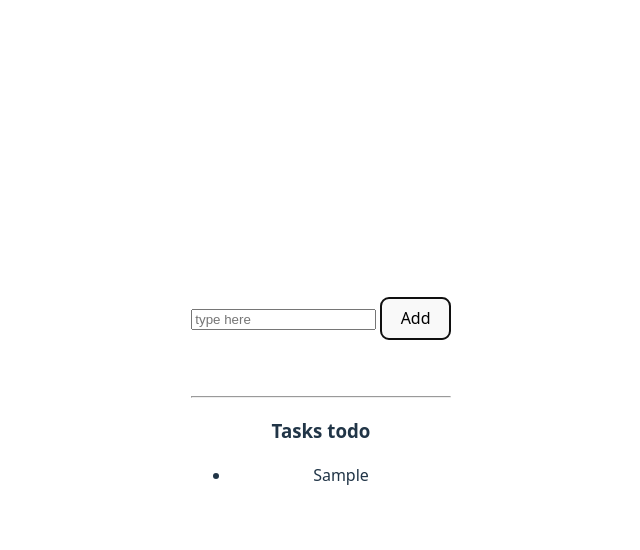
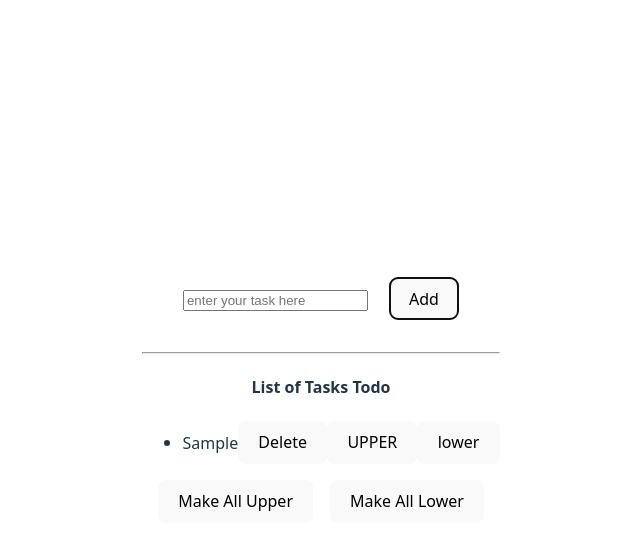
Before and after one commit to DGSudheer/Todo, a React (Vite) app: page / in a window 1280 px wide. Both pictures are taken after typing "Sample" into the empty fields and a click on the button "Add". Shown: the top 550 px of the page, without its empty margins (319-959 px from the left). Built offline with nearby package versions, Linux system fonts and the light colour scheme.

Commit message:
Todo part-1

```diff
--- a/src/App.jsx
+++ b/src/App.jsx
@@ -4,11 +4,12 @@ import  Like  from "./Like.jsx";
 import Counter from "./Counter.jsx";
 import Ludoboard from "./Ludoboard.jsx";
 import TodoList from "./TodoList.jsx";
+import Todo from "./Todo.jsx";
 
 function App() {
   return (
     <>
-      <TodoList/>
+      <Todo/>
     </>
   );
 }
--- /dev/null
+++ b/src/Todo.jsx
@@ -0,0 +1,92 @@
+//Todo
+import { useState } from "react"
+import { v4 as uuidv4 } from "uuid"
+
+export default function Todo() {
+    let[todo, setTodo] = useState([])
+    let[newTodo, setNewTodo] = useState("")
+
+    let newTask = (event)=>{
+        setNewTodo(event.target.value);
+    }
+    let addNew = ()=>{
+        setTodo((todo)=>{
+            return ([...todo, {task:newTodo, id:uuidv4()}])
+        })
+        setNewTodo("")
+    }
+    let deleteTask = (id) => {
+        setTodo(todo.filter((todo)=>todo.id!=id))
+    }
+    // let makeAllUpper = () => {
+    //     setTodo(todo.filter((todo)=>todo.task=todo.task.toUpperCase()))
+    // }
+    let makeAllUpper = ()=>{
+        setTodo((todo)=>
+            todo.map((t)=>{
+                return {
+                    ...t, task: t.task.toUpperCase()
+                }
+            }
+            )
+        )
+    }
+    // let makeAllLower = () => {
+    //     setTodo((todo)=>{
+    //         return(todo.filter((todo)=>todo.task=todo.task.toLowerCase()))
+    //     })
+    // }
+    let makeAllLower = () =>{
+        setTodo((prev)=>
+            prev.map((t)=>{
+                return{...t, task: t.task.toLowerCase()}
+            })
+        )
+    }
+    let makeUpper = (id) => {
+        setTodo((prev)=>
+            prev.map((t)=>{
+                if(t.id===id)
+                    return{...t, task:t.task.toUpperCase()}
+                else
+                    return t;
+            })
+        )
+    }
+    let makeLower = (id)=>{
+        setTodo((prev)=>
+            prev.map((t)=>{
+                if(t.id===id)
+                    return{...t, task:t.task.toLowerCase()}
+                else
+                    return t;
+            })
+        )
+    }
+
+    return(
+        <div>
+            <input type="text" placeholder="enter your task here" onChange={newTask} value={newTodo}/>
+            &nbsp; &nbsp; &nbsp;
+            <button onClick={addNew}>Add</button>
+            <br /> <br />
+            <hr />
+            <h4>List of Tasks Todo</h4>
+            <ul>
+                {
+                    todo.map((t)=>{
+                        return(
+                            <li key={t.id}>{t.task}
+                                <button onClick={()=>deleteTask(t.id)}>Delete</button>
+                                <button onClick={()=>makeUpper(t.id)}>UPPER</button>
+                                <button onClick={()=>makeLower(t.id)}>lower</button>
+                            </li>
+                        )
+                    })
+                }
+            </ul>
+            <button onClick={makeAllUpper}>Make All Upper</button> &nbsp; &nbsp;
+            <button onClick={makeAllLower}>Make All Lower</button>
+        </div>
+    )
+}
--- a/src/TodoList.jsx
+++ b/src/TodoList.jsx
@@ -16,6 +16,17 @@ export default function TodoList () {
         setNewtodo("");
     }
 
+    let delTask = (id) => {
+        setTodo(todo.filter((i)=>i.id!=id))
+    }
+
+    let makeUpper = () =>{
+        setTodo(todo.map((i)=>{
+            return{
+                ...i, task:i.task.toUpperCase()
+            }
+        }))
+    }
 
     return(
         <div>
@@ -29,11 +40,17 @@ export default function TodoList () {
             <h3>Tasks todo</h3>
             <ul>
                 {
-                    todo.map((e)=>{
-                        return <li key={e.id}>{e.task}</li>
-                    })
+                    todo.map((e)=>
+                        (
+                            <li key={e.id}>{e.task}
+                                &nbsp;&nbsp;&nbsp;
+                                <button onClick={() => delTask(e.id)}>Delete</button>
+                            </li>
+                        )
+                    )
                 }
             </ul>
+            <button onClick={makeUpper}>Make All Upper</button>
         </div>
     );
 };
```
